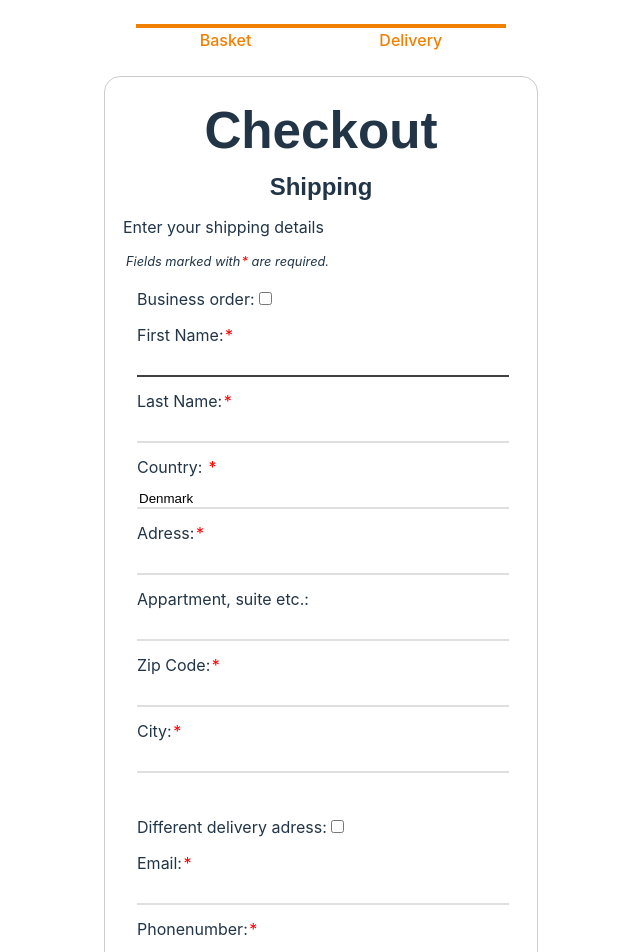
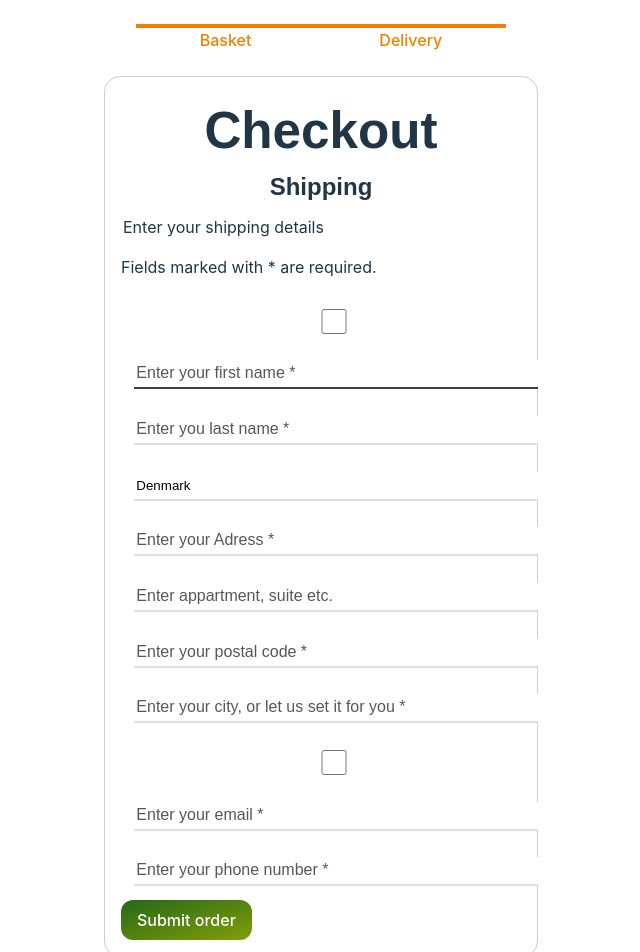
Before and after one commit to Jakob-SA/webstoreFrontend, a React (Vite) app: page /orderform in a window 1280 px wide. Shown: the top 952 px of the page, without its empty margins (319-959 px from the left). Built offline with nearby package versions, Linux system fonts and the light colour scheme.

Commit message:
Made some changes to CSS for the orderform and how <div> where implemented

```diff
--- a/src/components/checkout/orderform.css
+++ b/src/components/checkout/orderform.css
@@ -1,8 +1,7 @@
 form {
-  /* Center the form on the page */
   margin: 0 auto;
   width: 400px;
-  /* Form outline */
+
   padding: 1em;
   border: 1px solid #ccc;
   border-radius: 1em;
@@ -14,30 +13,24 @@ ul {
   margin: 0;
 }
 
-.input-group {
+input {
+  font-size: 1em sans-serif;
+  height: 25px;
   margin: 1em;
   position: relative;
-  height: 50px;
-}
-.input-group label {
-  margin-top: -30px;
-  position: absolute;
-  cursor: text;
-}
-.input-group input {
   width: 100%;
   border: 0;
   border-bottom: 2px solid #dfdfdf;
   outline: none;
 }
 
-.input-group input:focus {
+input:focus {
   border-bottom: 2px solid #413f3f;
 }
 
-.input-group input,
-.input-group label {
-  font-size: 1em sans-serif;
+input::placeholder {
+  font-size: medium;
+  color: #575757;
 }
 
 .address-checkbox {
@@ -47,30 +40,34 @@ ul {
   height: 50px;
 }
 
-.submit-button {
-  margin: 1em;
-  padding: 0;
-  background-color: #4b9105;
-  color: #fff;
+.acceptButton {
+  background: linear-gradient(to bottom right, #256818, #839e0a);
   border: 0;
-  border-radius: 1em;
+  border-radius: 12px;
+  color: #FFFFFF;
   cursor: pointer;
-  font-size: 1em;
-  position: relative;
+  display: inline-block;
+  font-family: -apple-system,system-ui,"Segoe UI",Roboto,Helvetica,Arial,sans-serif;
+  font-size: 16px;
+  font-weight: 500;
+  line-height: 2.5;
+  outline: transparent;
+  padding: 0 1rem;
+  text-align: center;
+  text-decoration: none;
+  transition: box-shadow .2s ease-in-out;
+  user-select: none;
+  -webkit-user-select: none;
+  touch-action: manipulation;
+  white-space: nowrap;
 }
 
-.submit-button input {
-  position: inherit;
-  width: 100%;
-  height: 100%;
-  padding: 1em;
-  background-color: inherit;
-  color: inherit;
-  color: #fff;
-  border: inherit;
-  border-radius: inherit;
-  cursor: pointer;
-  font-size: inherit;
+.acceptButton:not([disabled]):focus {
+  box-shadow: 0 0 .25rem rgba(0, 0, 0, 0.5), -.125rem -.125rem 1rem rgba(37, 223, 53, 0.5), .125rem .125rem 1rem rgba(255, 154, 90, 0.5);
+}
+
+.acceptButton:not([disabled]):hover {
+  box-shadow: 0 0 .25rem rgba(0, 0, 0, 0.5), -.125rem -.125rem 1rem rgba(37, 223, 53, 0.5), .125rem .125rem 1rem rgba(255, 154, 90, 0.5);
 }
 
 .business-checkbox {
@@ -86,18 +83,3 @@ ul {
   margin: 0;
   padding: 0;
 }
-
-/* * {
-  outline: 1px solid red;
-} */
-
-.required {
-  color: red;
-  margin-left: 0.1em;
-}
-
-.required-note {
-  font-size: 0.8em;
-  margin-left: 5px;
-  font-style: italic;
-}
--- a/src/components/checkout/orderform.tsx
+++ b/src/components/checkout/orderform.tsx
@@ -85,11 +85,10 @@ function Orderform() {
         <h1>Checkout</h1>
         <h2>Shipping</h2>
         <legend>Enter your shipping details</legend>
-        <p className="required-note">
-          Fields marked with<span className="required">*</span> are required.
-        </p>
-        <div className="business-checkbox">
-          <label htmlFor="businessOrder">Business order:</label>
+        <p>Fields marked with * are required.</p>
+        <label htmlFor="businessOrder" hidden>
+          Business order:
+        </label>
         <input
           type="checkbox"
           id="businessOrder"
@@ -97,21 +96,23 @@ function Orderform() {
           checked={isBusiness}
           onChange={handleBusinessChange}
         />
-        </div>
         {isBusiness && (
           <div>
-            <div className="input-group">
-              <label htmlFor="businessName">Business Name:</label>
+            <label htmlFor="businessName" hidden>
+              Business Name:
+            </label>
             <input
+              placeholder="Enter your business name *"
               type="text"
               required
               id="businessName"
               name="user_businessName"
             />
-            </div>
-            <div className="input-group">
-              <label htmlFor="VAT">Vat Number:</label>
+            <label htmlFor="VAT" hidden>
+              Vat Number:
+            </label>
             <input
+              placeholder="Enter your VAT number *"
               type="text"
               required
               id="VAT"
@@ -120,28 +121,29 @@ function Orderform() {
               title="Please enter a valid danish VAT number"
             />
           </div>
-          </div>
         )}
-        <div className="input-group">
-          <label htmlFor="firstName">
+        <label htmlFor="firstName" hidden>
           First Name:<span className="required">*</span>
         </label>
         <input
+          placeholder="Enter your first name *"
           type="text"
           required
           id="firstName"
           name="userFirstName"
           autoFocus
         />
-        </div>
-        <div className="input-group">
-          <label htmlFor="lastName">
+        <label htmlFor="lastName" hidden>
           Last Name:<span className="required">*</span>
         </label>
-          <input type="text" required id="lastName" name="userLastName" />
-        </div>
-        <div className="input-group">
-          <label htmlFor="country">
+        <input
+          placeholder="Enter you last name *"
+          type="text"
+          required
+          id="lastName"
+          name="userLastName"
+        />
+        <label htmlFor="country" hidden>
           Country: <span className="required">*</span>
         </label>
         <input
@@ -152,25 +154,34 @@ function Orderform() {
           value={"Denmark"}
           readOnly
         />
-        </div>
-        <div className="input-group">
-          <label htmlFor="adress1">
+        <label htmlFor="adress1" hidden>
           Adress:<span className="required">*</span>
         </label>
-          <input type="text" required id="adress1" name="user_adress1" />
-        </div>
-        <div className="input-group">
-          <label htmlFor="adress2">Appartment, suite etc.:</label>
-          <input type="text" id="adress2" name="user_adress2" />
-        </div>
+        <input
+          placeholder="Enter your Adress *"
+          type="text"
+          required
+          id="adress1"
+          name="user_adress1"
+        />
+        <label htmlFor="adress2" hidden>
+          Appartment, suite etc.:
+        </label>
+        <input
+          placeholder="Enter appartment, suite etc."
+          type="text"
+          id="adress2"
+          name="user_adress2"
+        />
         <ZipCodeChecker2
           zipCode={zipCode}
           onZipChange={setZipCode}
           city={city}
           onCityChange={setCity}
         />
-        <div className="address-checkbox">
-          <label htmlFor="deliveryAdress">Different delivery adress:</label>
+        <label htmlFor="deliveryAdress" hidden>
+          Different delivery adress:
+        </label>
         <input
           type="checkbox"
           id="deliveryAdress"
@@ -178,11 +189,9 @@ function Orderform() {
           checked={isDeliveryAddress}
           onChange={handleDeliveryAdressChange}
         />
-        </div>
         {isDeliveryAddress && (
           <div>
-            <div className="input-group">
-              <label htmlFor="deliveryCountry">
+            <label htmlFor="deliveryCountry" hidden>
               Country:<span className="required">*</span>
             </label>
             <input
@@ -193,26 +202,25 @@ function Orderform() {
               value={"Denmark"}
               readOnly
             />
-            </div>
-            <div className="input-group">
-              <label htmlFor="deliveryAdress1">
+            <label htmlFor="deliveryAdress1" hidden>
               Adress:<span className="required">*</span>
             </label>
             <input
+              placeholder="Enter your requested delivery Address *"
               type="text"
               required
               id="deliveryAdress1"
               name="user_deliveryAdress1"
             />
-            </div>
-            <div className="input-group">
-              <label htmlFor="deliveryAdress2">Appartment, suite etc.:</label>
+            <label htmlFor="deliveryAdress2" hidden>
+              Appartment, suite etc.:
+            </label>
             <input
+              placeholder="Enter appartment, suite etc."
               type="text"
               id="deliveryAdress2"
               name="user_deliveryAdress2"
             />
-            </div>
             <ZipCodeChecker2
               zipCode={deliveryZipCode}
               onZipChange={setDeliveryZipCode}
@@ -221,23 +229,22 @@ function Orderform() {
             />
           </div>
         )}
-        <div className="input-group">
-          <label htmlFor="email">
+        <label htmlFor="email" hidden>
           Email:<span className="required">*</span>
         </label>
         <input
+          placeholder="Enter your email *"
           type="email"
           required
           id="email"
           name="user_email"
           autoComplete="email"
         />
-        </div>
-        <div className="input-group">
-          <label htmlFor="telephoneNumber">
+        <label htmlFor="telephoneNumber" hidden>
           Phonenumber:<span className="required">*</span>
         </label>
         <input
+          placeholder="Enter your phone number *"
           type="tel"
           required
           pattern="^(\+45|0045)?\s?(\d{2}\s?){3}\d{2}$" // This is a pattern to validate the phone number to the danish format
@@ -245,10 +252,11 @@ function Orderform() {
           id="telephoneNumber"
           title="Please enter a valid danish phone number"
         ></input>
-        </div>
         {loading && <p>Loading...</p>}
         <div>
-          <button type="submit">Submit order</button>
+          <button type="submit" className="acceptButton">
+            Submit order
+          </button>
         </div>
       </form>
     </>
--- a/src/components/checkout/zipCodeChecker2.tsx
+++ b/src/components/checkout/zipCodeChecker2.tsx
@@ -39,11 +39,11 @@ export const ZipCodeChecker2: React.FC<ZipCodeCheckerProps> = ({
 
   return (
     <div>
-      <div className="input-group">
-        <label htmlFor="zip">
+      <label htmlFor="zip" hidden>
         Zip Code:<span className="required">*</span>
       </label>
       <input
+        placeholder="Enter your postal code *"
         type="number"
         required
         id="zip"
@@ -58,13 +58,17 @@ export const ZipCodeChecker2: React.FC<ZipCodeCheckerProps> = ({
       {zipTouched && !validZip && (
         <p className="zip-error-message">Postal code is invalid</p>
       )}
-      </div>
-      <div className="input-group">
-        <label htmlFor="city">
+      <label htmlFor="city" hidden>
         City:<span className="required">*</span>
       </label>
-        <input type="text" required id="city" name="user_city" value={city} />
-      </div>
+      <input
+        placeholder="Enter your city, or let us set it for you *"
+        type="text"
+        required
+        id="city"
+        name="user_city"
+        value={city}
+      />
     </div>
   );
 };
```
Lines whose indentation alone changed are shown as unchanged.
